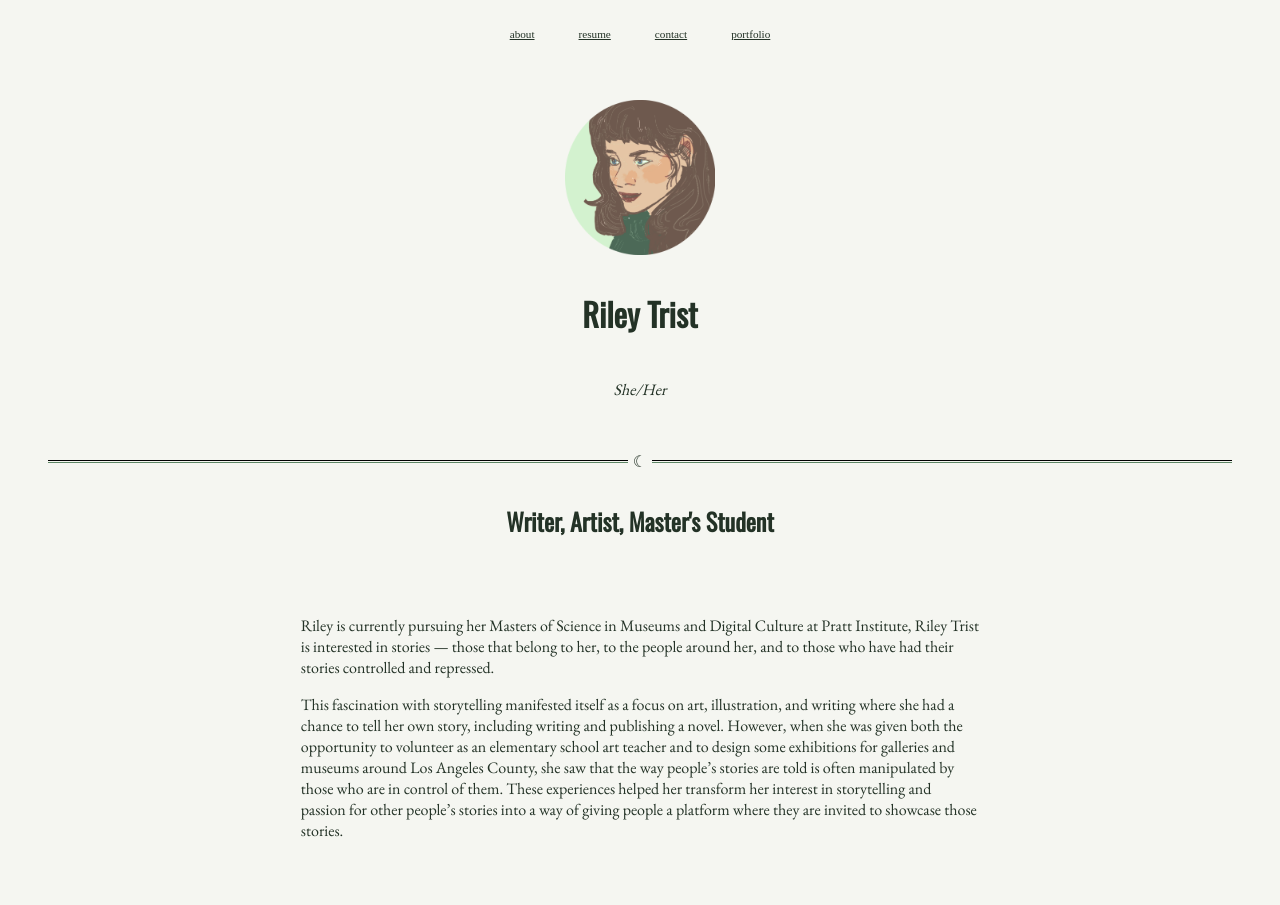
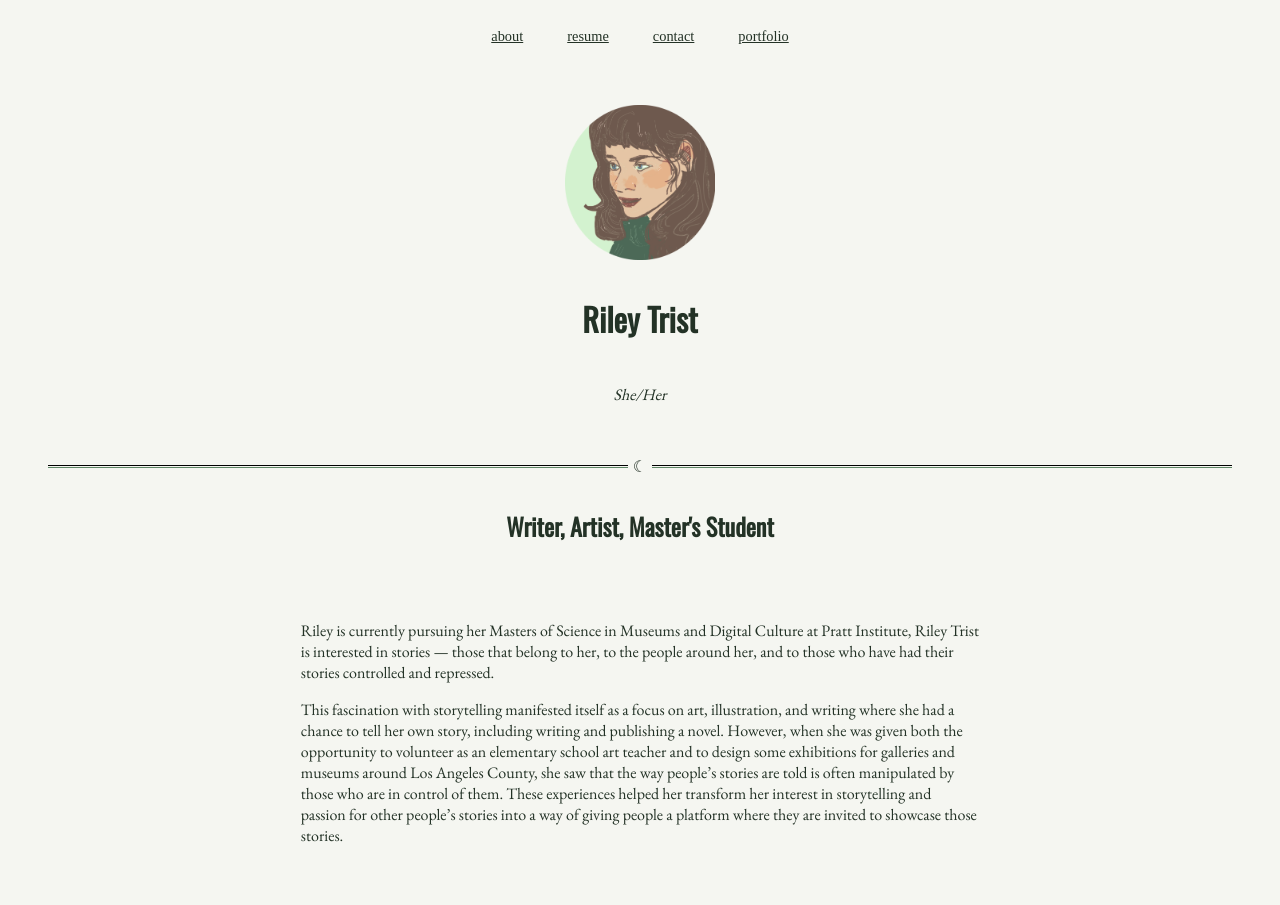
Before and after one commit to rtrist/rtrist.github.io, a plain HTML site: page index.html in a window 1280 px wide. Shown: the top 905 px of the page. Drawn offline with nearby package versions, Linux system fonts and the light colour scheme.

Commit message:
Add files via upload

```diff
--- a/style.css
+++ b/style.css
@@ -11,7 +11,7 @@ body {
 
 .header li {
 	display: inline-block;
-	font-size: .7em;
+	font-size: .9em;
 	padding: 20px;
 }
 
```
